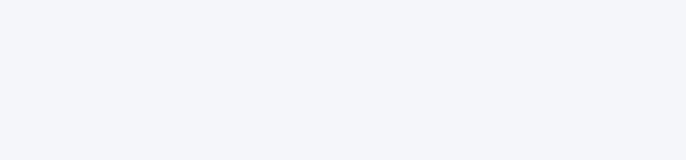
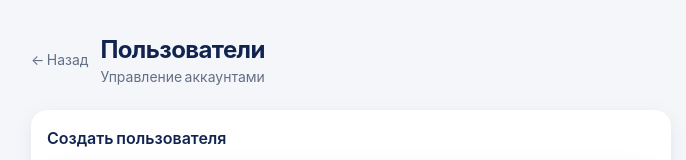
Before and after one commit to SimonLavlinskiy/finAns-frontend, a React (Vite) app: page /admin/users in a window 1280 px wide. Before the commit this address led to /login. Shown: the top 160 px of the page, without its empty margins (289-975 px from the left). Built offline with nearby package versions, Linux system fonts and the light colour scheme; no server answers.

Commit message:
fix: /admin/users as public route with back button for first-user bootstrap

```diff
--- a/src/app/router.tsx
+++ b/src/app/router.tsx
@@ -14,6 +14,7 @@ import { TransactionsPage } from "@/features/transactions/pages/TransactionsPage
 export const router = createBrowserRouter([
   { path: "/login", element: <LoginPage /> },
   { path: "/projects", element: <ProjectsPage /> },
+  { path: "/admin/users", element: <AdminUsersPage /> },
   {
     path: "/",
     element: (
@@ -28,7 +29,6 @@ export const router = createBrowserRouter([
       { path: "tags", element: <TagsPage /> },
       { path: "mandatory-payments", element: <MandatoryPaymentsPage /> },
       { path: "planned-expenses", element: <PlannedExpensesPage /> },
-      { path: "admin/users", element: <AdminUsersPage /> },
       { path: "projects/settings", element: <ProjectSettingsPage /> },
     ],
   },
--- a/src/features/admin/pages/AdminUsersPage.tsx
+++ b/src/features/admin/pages/AdminUsersPage.tsx
@@ -1,5 +1,6 @@
 import { useState } from "react";
 import { useMutation, useQuery, useQueryClient } from "@tanstack/react-query";
+import { useNavigate } from "react-router-dom";
 import { Button } from "@/components/ui/button";
 import { Input } from "@/components/ui/input";
 import { createUser, fetchUsers } from "@/lib/api";
@@ -7,6 +8,7 @@ import { ApiError } from "@/lib/api-client";
 
 export function AdminUsersPage() {
   const qc = useQueryClient();
+  const navigate = useNavigate();
   const [username, setUsername] = useState("");
   const [displayName, setDisplayName] = useState("");
   const [error, setError] = useState<string | null>(null);
@@ -37,10 +39,19 @@ export function AdminUsersPage() {
   }
 
   return (
-    <div className="space-y-6">
-      <div>
-        <h1 className="page-title">Пользователи</h1>
-        <p className="page-subtitle">Управление аккаунтами</p>
+    <div className="min-h-screen bg-background">
+      <div className="max-w-2xl mx-auto px-4 py-8 space-y-6">
+      <div className="flex items-center gap-3">
+        <button
+          onClick={() => navigate("/login")}
+          className="text-sm text-muted-foreground hover:text-foreground"
+        >
+          ← Назад
+        </button>
+        <div>
+          <h1 className="page-title">Пользователи</h1>
+          <p className="page-subtitle">Управление аккаунтами</p>
+        </div>
       </div>
 
       <div className="surface-card p-4 space-y-3">
@@ -88,5 +99,6 @@ export function AdminUsersPage() {
         )}
       </div>
     </div>
+    </div>
   );
 }
```
